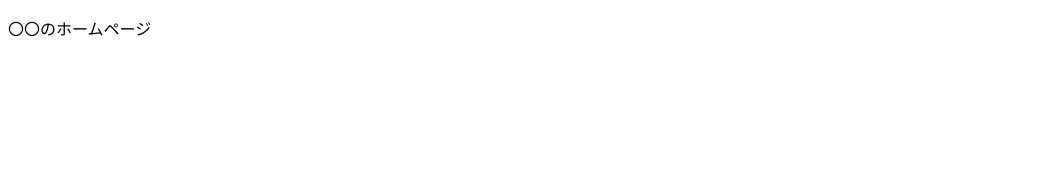
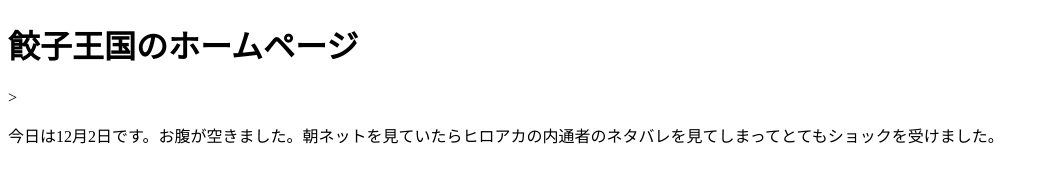
Before and after one commit to nomi-ugok/nomi-ugok.github.io, a plain HTML site: page index.html in a window 1280 px wide. Shown: the whole page, without its empty margins (0-1049 px from the left). Drawn offline with Linux system fonts and the light colour scheme.

Commit message:
Update index.html

```diff
--- a/index.html
+++ b/index.html
@@ -3,9 +3,10 @@
 <head>
   <meta charset="UTF-8">
   <meta name="viewport" content="width=device-wight, initial-scale=1.0">
-  <title>〇〇のホームページ</title>
+  <title>餃子王国</title>
 </head>
 <body>
-  <p>〇〇のホームページ</p>
+  <h1>餃子王国のホームページ</h1>>
+  <p>今日は12月2日です。お腹が空きました。朝ネットを見ていたらヒロアカの内通者のネタバレを見てしまってとてもショックを受けました。</p>
 </body>
 </html>
```
